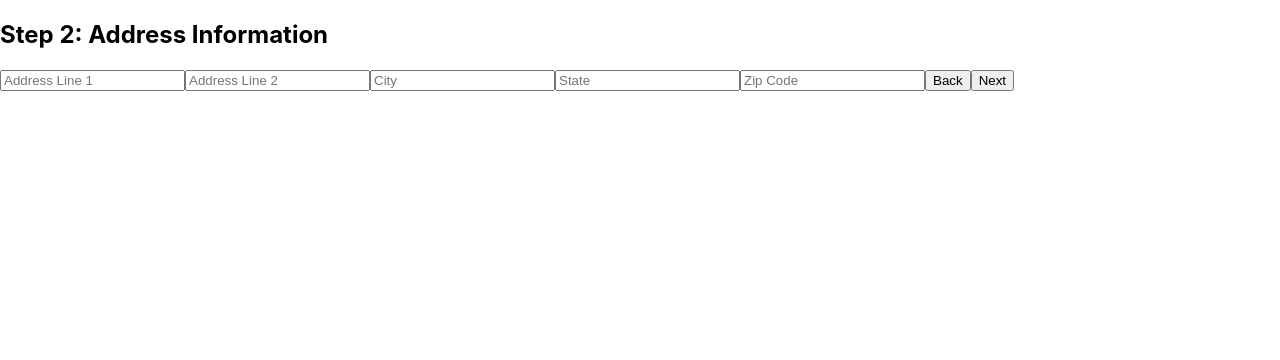
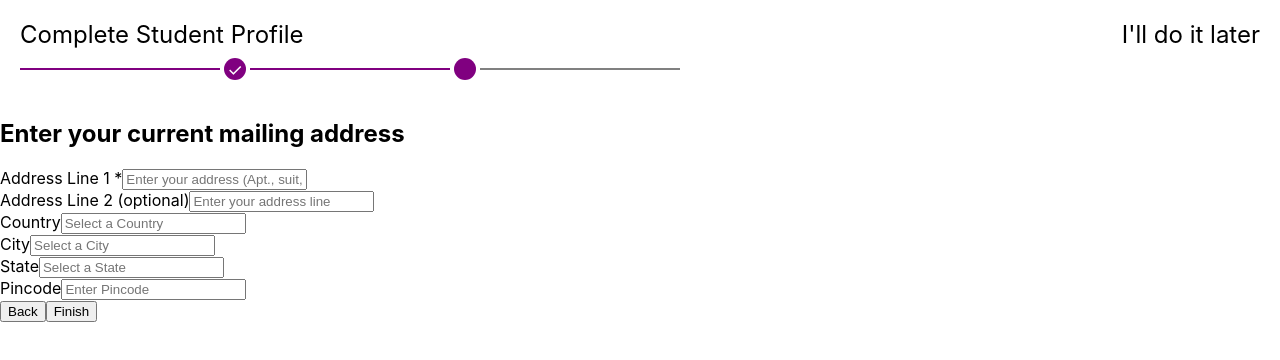
Before and after one commit to geetikajhanji11/form, a React (Create React App) app: page /address-info in a window 1280 px wide. Shown: the top 360 px of the page. Built offline with nearby package versions, Linux system fonts and the light colour scheme.

Commit message:
refactored and added progress bar

```diff
--- a/src/App.js
+++ b/src/App.js
@@ -1,22 +1,26 @@
 // App.js
-import React from 'react';
+import React, { Fragment } from 'react';
 import { BrowserRouter as Router, Routes, Route } from 'react-router-dom';
 import { FormDataProvider } from './FormDataContext';
 import PersonalInfoForm from './components/PersonalInfoForm';
 import AddressInfoForm from './components/AddressInfoForm';
 import ConfirmationPage from './components/ConfirmationPage';
 import FormSubmittedPage from './components/FormSubmittedPage';
+import NavBar from './components/NavBar'; // Import the NavBar component
 
 function App() {
   return (
     <FormDataProvider>
       <Router>
+        <Fragment>
+          <NavBar /> {/* Include the NavBar component within the Router */}
           <Routes>
             <Route path="/" element={<PersonalInfoForm />} />
             <Route path="/address-info" element={<AddressInfoForm />} />
             <Route path="/confirmation" element={<ConfirmationPage />} />
             <Route path="/form-submitted" element={<FormSubmittedPage />} />
           </Routes>
+        </Fragment>
       </Router>
     </FormDataProvider>
   );
--- a/src/components/AddressInfoForm.js
+++ b/src/components/AddressInfoForm.js
@@ -9,6 +9,7 @@ const AddressInfoForm = () => {
   const [localFormData, setLocalFormData] = useState({
     addressLine1: formData.addressLine1 || '',
     addressLine2: formData.addressLine2 || '',
+    country: formData.country || '',
     city: formData.city || '',
     state: formData.state || '',
     zipCode: formData.zipCode || '',
@@ -20,6 +21,7 @@ const AddressInfoForm = () => {
     setLocalFormData({
       addressLine1: formData.addressLine1 || '',
       addressLine2: formData.addressLine2 || '',
+      country: formData.country || '',
       city: formData.city || '',
       state: formData.state || '',
       zipCode: formData.zipCode || '',
@@ -35,6 +37,9 @@ const AddressInfoForm = () => {
     const validationErrors = {};
     if (!localFormData.addressLine1) {
       validationErrors.addressLine1 = 'Address Line 1 is required';
+    }
+    if (!localFormData.country) {
+      validationErrors.country = 'Country is required';
     }
     if (!localFormData.city) {
       validationErrors.city = 'City is required';
@@ -66,48 +71,87 @@ const AddressInfoForm = () => {
 
   return (
     <div>
-      <h2>Step 2: Address Information</h2>
+      <h2>Enter your current mailing address</h2>
+
+      <div className='form_address'>
+
+      <div>
+        <label>Address Line 1 *</label>
         <input
           type="text"
           name="addressLine1"
-        placeholder="Address Line 1"
+          placeholder="Enter your address (Apt., suit, house no.)"
           value={localFormData.addressLine1}
           onChange={handleChange}
         />
         {errors.addressLine1 && <p>{errors.addressLine1}</p>}
+      </div>
+
+      <div>
+        <label>Address Line 2 (optional)</label>
         <input
           type="text"
           name="addressLine2"
-        placeholder="Address Line 2"
+          placeholder="Enter your address line"
           value={localFormData.addressLine2}
           onChange={handleChange}
         />
+      </div>
+
+      <div>
+        <label>Country</label>
+        <input
+          type="text"
+          name="country"
+          placeholder="Select a Country"
+          value={localFormData.country}
+          onChange={handleChange}
+        />
+        {errors.country && <p>{errors.country}</p>}
+      </div>
+
+      <div>
+        <label>City</label>
         <input
           type="text"
           name="city"
-        placeholder="City"
+          placeholder="Select a City"
           value={localFormData.city}
           onChange={handleChange}
         />
         {errors.city && <p>{errors.city}</p>}
+      </div>
+
+      <div>
+        <label>State</label>
         <input
           type="text"
           name="state"
-        placeholder="State"
+          placeholder="Select a State"
           value={localFormData.state}
           onChange={handleChange}
         />
         {errors.state && <p>{errors.state}</p>}
+      </div>
+
+      <div>
+        <label>Pincode</label>
         <input
           type="text"
           name="zipCode"
-        placeholder="Zip Code"
+          placeholder="Enter Pincode"
           value={localFormData.zipCode}
           onChange={handleChange}
         />
         {errors.zipCode && <p>{errors.zipCode}</p>}
+      </div>
+
+    </div>
+
+      <div className='actions'>
         <button onClick={handleBack}>Back</button>
-      <button onClick={handleNext}>Next</button>
+        <button onClick={handleNext}>Finish</button>
+      </div>
     </div>
   );
 };
--- a/src/components/FormSubmittedPage.js
+++ b/src/components/FormSubmittedPage.js
@@ -3,8 +3,8 @@ import React from 'react';
 const FormSubmittedPage = () => {
   return (
     <div style={{ textAlign: 'center', marginTop: '50px' }}>
-      <h1>Your form has been submitted</h1>
-      <p>Thank you for submitting your information!</p>
+      <h1>That's all we need.</h1>
+      <p>Thank you for your time. We will get back soon</p>
     </div>
   );
 };
--- /dev/null
+++ b/src/components/NavBar.css
@@ -0,0 +1,53 @@
+
+/* NavBar.css */
+
+.upper-content {
+    display: flex;
+    justify-content: space-between;
+
+}
+.navbar {
+    /* display: flex; */
+    /* flex-direction: column; */
+    /* align-items: flex-start; */
+    padding: 20px;
+  }
+
+  .title {
+    font-size: 24px;
+    margin-bottom: 10px;
+  }
+
+  .progress-bar {
+    width: 100%;
+    display: flex;
+    align-items: center;
+  }
+
+  .line {
+    width: 200px;
+    height: 2px;
+    background-color: grey;
+    transition: background-color 0.3s;
+  }
+
+  .circle {
+    width: 20px;
+    height: 20px;
+    border-radius: 50%;
+    display: flex;
+    justify-content: center;
+    align-items: center;
+    background-color: grey;
+    color: white;
+    margin: 0 5px;
+    transition: background-color 0.3s, transform 0.3s;
+  }
+
+  .active {
+    background-color: purple;
+  }
+
+  .circle.active {
+    transform: scale(1.1); /* Slightly larger circle when active */
+  }
--- /dev/null
+++ b/src/components/NavBar.js
@@ -0,0 +1,42 @@
+// NavBar.js
+import React from 'react';
+import { useLocation } from 'react-router-dom';
+import './NavBar.css'; // Assuming you will style the NavBar using CSS
+
+const NavBar = () => {
+  const location = useLocation();
+  const step = location.pathname;
+
+  const isFirstStep = step === "/";
+  const isSecondStep = step === "/address-info";
+  const isThirdStep = step === "/confirmation";
+  const isLastStep = step === "/form-submitted";
+
+  return (
+    <div className="navbar">
+
+        <div className='upper-content'>
+            <div className="left-content">
+                <div className="title">Complete Student Profile</div>
+            </div>
+            <div className="right-content">
+                <div className="title">I'll do it later</div> {/* Align this to the extreme right */}
+            </div>
+        </div>
+
+      <div className="progress-bar">
+        <span className={`line ${isFirstStep || isSecondStep || isThirdStep || isLastStep ? 'active' : ''}`}></span>
+        <span className={`circle ${isFirstStep || isSecondStep || isThirdStep || isLastStep ? 'active' : ''}`}>
+          {isSecondStep || isThirdStep || isLastStep ? '✓' : ''}
+        </span>
+        <span className={`line ${isSecondStep || isThirdStep || isLastStep ? 'active' : ''}`}></span>
+        <span className={`circle ${isSecondStep || isThirdStep || isLastStep ? 'active' : ''}`}>
+          {isThirdStep || isLastStep ? '✓' : ''}
+        </span>
+        <span className={`line ${isThirdStep || isLastStep ? 'active' : ''}`}></span>
+      </div>
+    </div>
+  );
+};
+
+export default NavBar;
--- a/src/components/PersonalInfoForm.js
+++ b/src/components/PersonalInfoForm.js
@@ -75,7 +75,7 @@ const PersonalInfoForm = () => {
           <input
             type="text"
             name="firstName"
-            placeholder="First Name"
+            placeholder="Enter your first name"
             value={localFormData.firstName}
             onChange={handleChange}
           />
@@ -87,7 +87,7 @@ const PersonalInfoForm = () => {
           <input
             type="text"
             name="lastName"
-            placeholder="Last Name"
+            placeholder="Enter your last name"
             value={localFormData.lastName}
             onChange={handleChange}
           />
@@ -99,7 +99,7 @@ const PersonalInfoForm = () => {
           <input
             type="email"
             name="email"
-            placeholder="Email"
+            placeholder="Enter your email id"
             value={localFormData.email}
             onChange={handleChange}
           />
@@ -111,7 +111,7 @@ const PersonalInfoForm = () => {
           <input
             type="date"
             name="dateOfBirth"
-            placeholder="Date of Birth"
+            placeholder="DD/MM/YYYY"
             value={localFormData.dateOfBirth}
             onChange={handleChange}
           />
```
Lines whose indentation alone changed are shown as unchanged.
